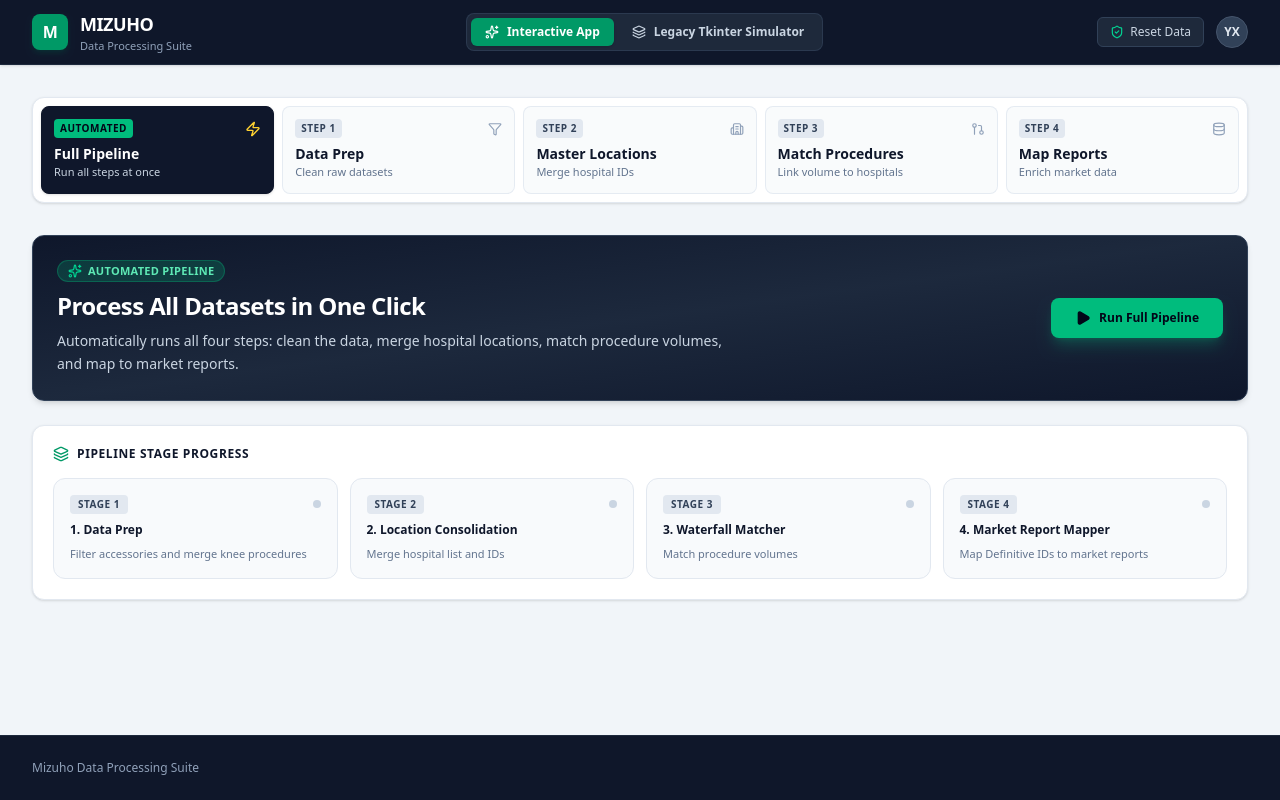
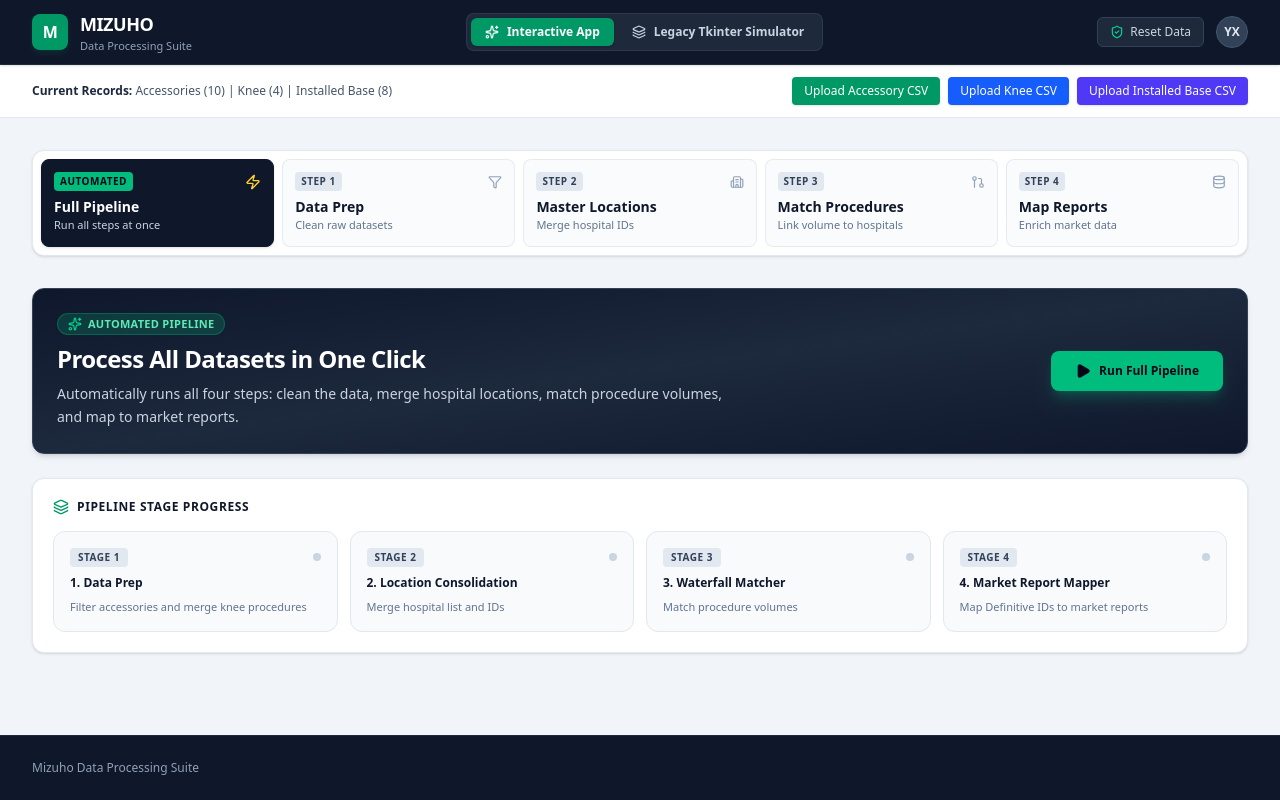
Before and after one commit to yyyue958/osi-data, a React (Vite) app: page / in a window 1280 px wide. Built offline with nearby package versions, Linux system fonts and the light colour scheme.

Commit message:
Update App.tsx

```diff
--- a/src/App.tsx
+++ b/src/App.tsx
@@ -1,4 +1,5 @@
-import React from 'react';
+import React, { useRef } from 'react';
+import Papa from 'papaparse';
 import { ActiveView, AccessoryOrderRow, KneeProcedureRow, InstalledBaseRow } from './types';
 import {
   SAMPLE_ACCESSORY_DATA,
@@ -18,12 +19,46 @@ export default function App() {
   const [kneeData, setKneeData] = useLocalStorage<KneeProcedureRow[]>('mizuho_knee_data', SAMPLE_KNEE_PROCEDURES_DATA);
   const [installedData, setInstalledData] = useLocalStorage<InstalledBaseRow[]>('mizuho_installed_data', SAMPLE_INSTALLED_BASE_DATA);
 
+  const fileInputRef = useRef<HTMLInputElement>(null);
+
+  // Generic CSV file parser using PapaParse for large datasets
+  const handleFileUpload = (
+    e: React.ChangeEvent<HTMLInputElement>,
+    datasetType: 'accessory' | 'knee' | 'installed'
+  ) => {
+    const file = e.target.files?.[0];
+    if (!file) return;
+
+    Papa.parse(file, {
+      header: true,
+      skipEmptyLines: true,
+      dynamicTyping: true,
+      complete: (results) => {
+        const parsedRows = results.data as any[];
+        if (datasetType === 'accessory') {
+          setAccessoryData(parsedRows as AccessoryOrderRow[]);
+        } else if (datasetType === 'knee') {
+          setKneeData(parsedRows as KneeProcedureRow[]);
+        } else if (datasetType === 'installed') {
+          setInstalledData(parsedRows as InstalledBaseRow[]);
+        }
+        alert(`Successfully imported ${parsedRows.length.toLocaleString()} rows into ${datasetType} data!`);
+      },
+      error: (err) => {
+        alert(`Error parsing CSV file: ${err.message}`);
+      }
+    });
+
+    // Reset input so you can re-upload the same file if needed
+    e.target.value = '';
+  };
+
   const handleResetDemoData = () => {
     if (window.confirm('Are you sure you want to reset all data back to the default samples?')) {
+      localStorage.clear();
       setAccessoryData([...SAMPLE_ACCESSORY_DATA]);
       setKneeData([...SAMPLE_KNEE_PROCEDURES_DATA]);
       setInstalledData([...SAMPLE_INSTALLED_BASE_DATA]);
-      localStorage.clear();
       window.location.reload();
     }
   };
@@ -36,6 +71,50 @@ export default function App() {
         setActiveView={setActiveView}
         onResetDemoData={handleResetDemoData}
       />
+
+      {/* CSV Import Banner */}
+      <div className="bg-white border-b border-slate-200 px-4 py-3 sm:px-6 lg:px-8">
+        <div className="max-w-7xl mx-auto flex flex-wrap items-center justify-between gap-4">
+          <div className="text-xs text-slate-600">
+            <span className="font-semibold text-slate-800">Current Records: </span>
+            Accessories ({accessoryData.length.toLocaleString()}) |
+            Knee ({kneeData.length.toLocaleString()}) |
+            Installed Base ({installedData.length.toLocaleString()})
+          </div>
+
+          <div className="flex flex-wrap items-center gap-2">
+            <label className="cursor-pointer bg-emerald-600 hover:bg-emerald-700 text-white text-xs px-3 py-1.5 rounded shadow transition font-medium">
+              Upload Accessory CSV
+              <input
+                type="file"
+                accept=".csv"
+                className="hidden"
+                onChange={(e) => handleFileUpload(e, 'accessory')}
+              />
+            </label>
+
+            <label className="cursor-pointer bg-blue-600 hover:bg-blue-700 text-white text-xs px-3 py-1.5 rounded shadow transition font-medium">
+              Upload Knee CSV
+              <input
+                type="file"
+                accept=".csv"
+                className="hidden"
+                onChange={(e) => handleFileUpload(e, 'knee')}
+              />
+            </label>
+
+            <label className="cursor-pointer bg-indigo-600 hover:bg-indigo-700 text-white text-xs px-3 py-1.5 rounded shadow transition font-medium">
+              Upload Installed Base CSV
+              <input
+                type="file"
+                accept=".csv"
+                className="hidden"
+                onChange={(e) => handleFileUpload(e, 'installed')}
+              />
+            </label>
+          </div>
+        </div>
+      </div>
 
       {/* Main Content Area */}
       <main className="flex-1">
@@ -53,9 +132,7 @@ export default function App() {
       {/* Footer */}
       <footer className="bg-[#0f172a] border-t border-slate-800 py-6 text-xs text-slate-400">
         <div className="max-w-7xl mx-auto px-4 sm:px-6 lg:px-8 flex flex-col sm:flex-row items-center justify-between gap-3">
-          <p>
-            Mizuho Data Processing Suite
-          </p>
+          <p>Mizuho Data Processing Suite</p>
         </div>
       </footer>
     </div>
```
